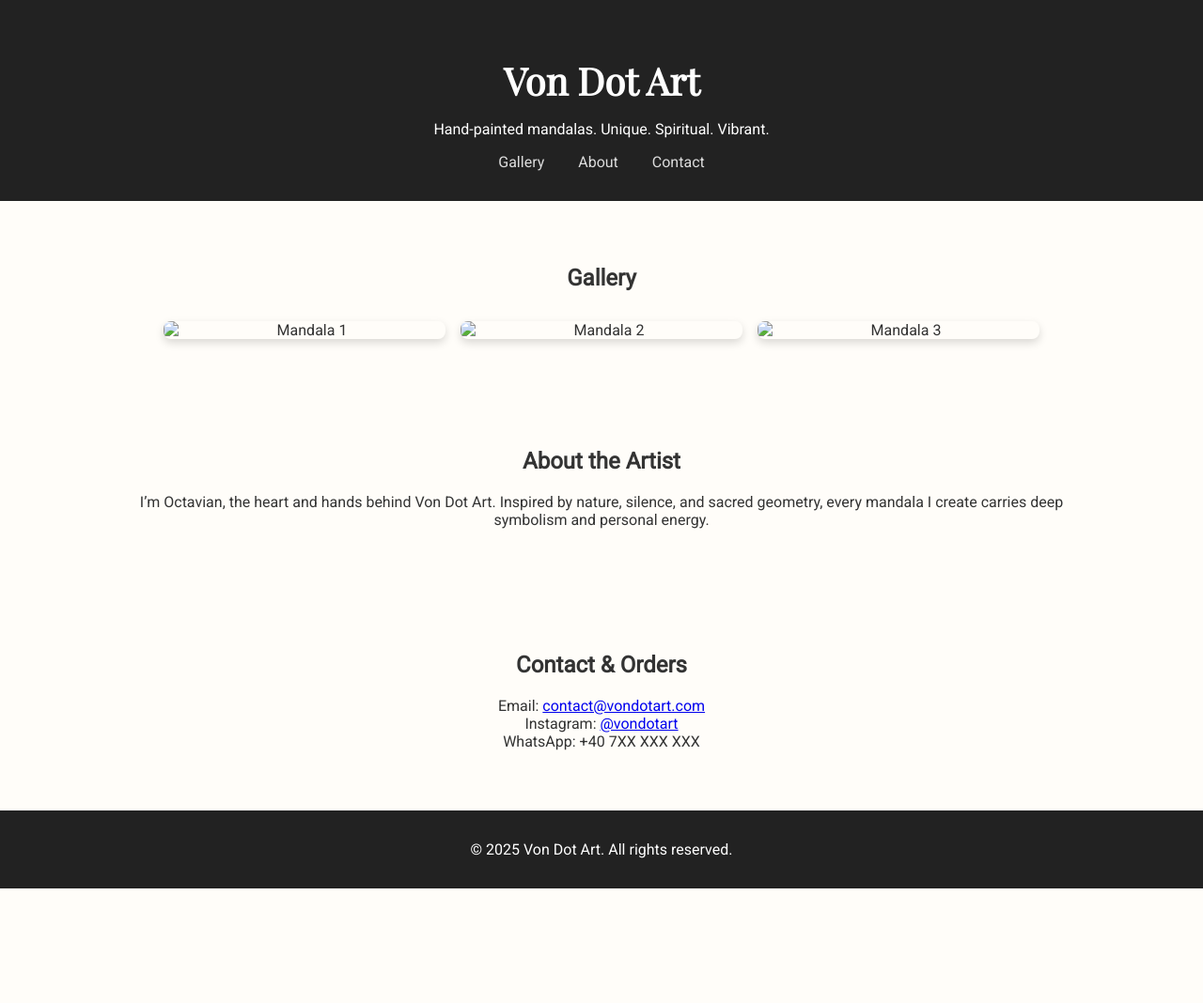
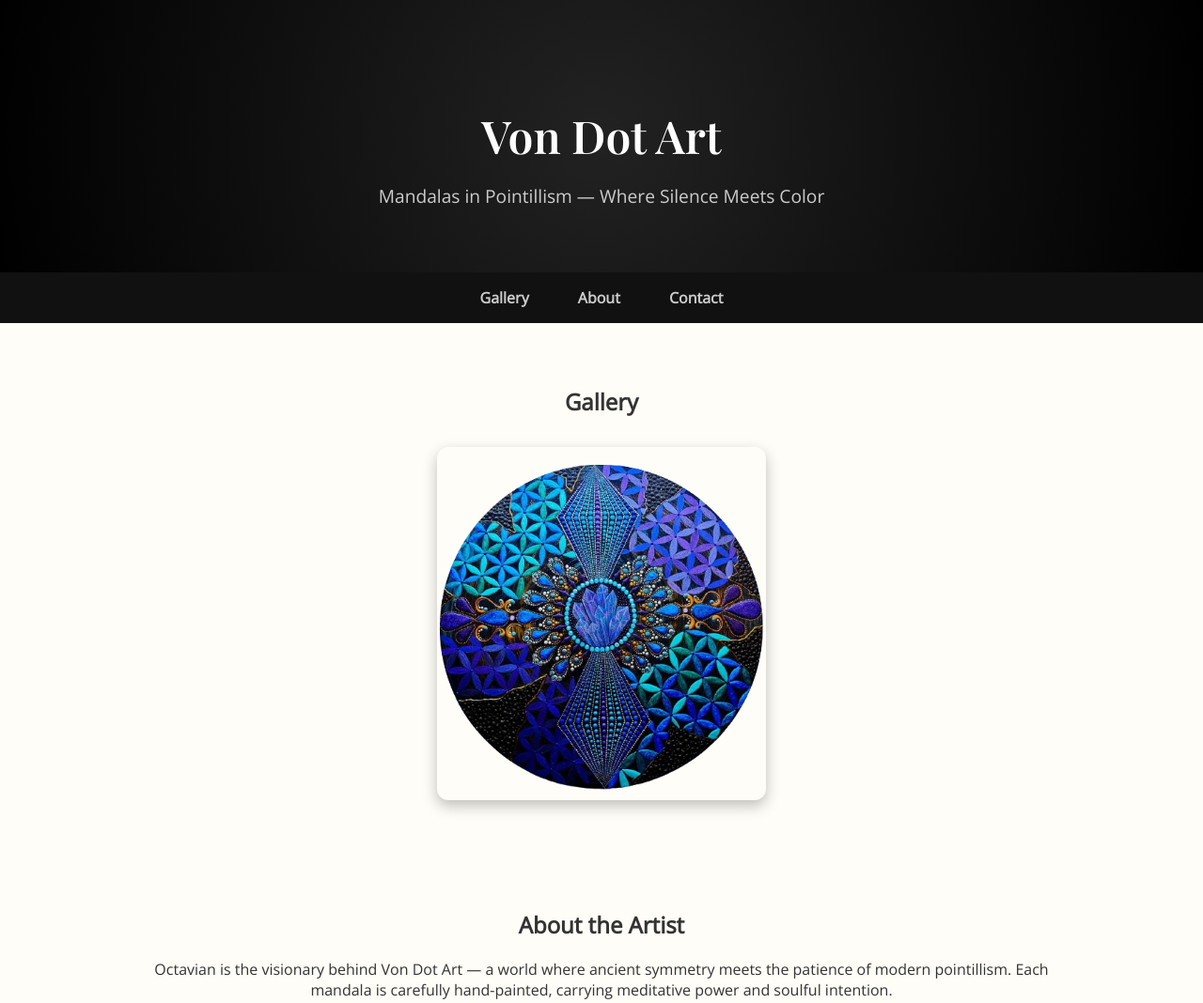
Before and after one commit to osman1985/Vondotart, a plain HTML site: page index.html in a window 1280 px wide. Shown: the top 1068 px of the page at 94% size. Before the commit the page ends 946 px from the top, so only its background shows below. Drawn offline with nearby package versions, Linux system fonts and the light colour scheme.

Commit message:
Add files via upload

```diff
--- a/index.html
+++ b/index.html
@@ -3,39 +3,38 @@
 <head>
   <meta charset="UTF-8" />
   <meta name="viewport" content="width=device-width, initial-scale=1.0"/>
-  <title>Von Dot Art</title>
+  <title>Von Dot Art | Pointillism Mandalas</title>
   <link rel="stylesheet" href="style.css" />
-  <link href="https://fonts.googleapis.com/css2?family=Playfair+Display&family=Roboto&display=swap" rel="stylesheet">
+  <link href="https://fonts.googleapis.com/css2?family=Playfair+Display:wght@600&family=Open+Sans&display=swap" rel="stylesheet">
 </head>
 <body>
   <header>
-    <div class="container">
+    <div class="hero-text">
       <h1>Von Dot Art</h1>
-      <p>Hand-painted mandalas. Unique. Spiritual. Vibrant.</p>
-      <nav>
-        <a href="#gallery">Gallery</a>
-        <a href="#about">About</a>
-        <a href="#contact">Contact</a>
-      </nav>
+      <p>Mandalas in Pointillism — Where Silence Meets Color</p>
     </div>
   </header>
 
-  <section id="gallery" class="section gallery">
+  <nav>
+    <a href="#gallery">Gallery</a>
+    <a href="#about">About</a>
+    <a href="#contact">Contact</a>
+  </nav>
+
+  <section id="gallery" class="section">
     <h2>Gallery</h2>
     <div class="grid">
-      <img src="images/mandala1.jpg" alt="Mandala 1">
-      <img src="images/mandala2.jpg" alt="Mandala 2">
-      <img src="images/mandala3.jpg" alt="Mandala 3">
+      <img src="images/1000018195-removebg-preview.png" alt="Mandala">
     </div>
   </section>
 
   <section id="about" class="section">
     <h2>About the Artist</h2>
-    <p>I’m Octavian, the heart and hands behind Von Dot Art. Inspired by nature, silence, and sacred geometry, every mandala I create carries deep symbolism and personal energy.</p>
+    <p>Octavian is the visionary behind Von Dot Art — a world where ancient symmetry meets the patience of modern pointillism. Each mandala is carefully hand-painted, carrying meditative power and soulful intention.</p>
   </section>
 
   <section id="contact" class="section contact">
-    <h2>Contact & Orders</h2>
+    <h2>Contact</h2>
     <p>Email: <a href="mailto:contact@vondotart.com">contact@vondotart.com</a><br>
        Instagram: <a href="https://instagram.com/vondotart" target="_blank">@vondotart</a><br>
        WhatsApp: +40 7XX XXX XXX</p>
--- a/style.css
+++ b/style.css
@@ -1,24 +1,37 @@
 body {
   margin: 0;
-  font-family: 'Roboto', sans-serif;
-  background: #fffdf9;
+  font-family: 'Open Sans', sans-serif;
+  background: #fffdf7;
   color: #333;
 }
 header {
-  background: #222;
+  background: radial-gradient(circle at center, #222 0%, #000 100%);
   color: white;
-  padding: 2rem 1rem;
+  padding: 5rem 1rem 3rem;
   text-align: center;
 }
 header h1 {
   font-family: 'Playfair Display', serif;
-  font-size: 2.5rem;
-  margin-bottom: 0.2rem;
+  font-size: 3rem;
+  margin-bottom: 0.3rem;
 }
-header nav a {
-  margin: 0 1rem;
-  color: #ddd;
+header p {
+  font-size: 1.2rem;
+  color: #ccc;
+}
+nav {
+  background: #111;
+  text-align: center;
+  padding: 1rem;
+}
+nav a {
+  color: #ccc;
+  margin: 0 1.5rem;
   text-decoration: none;
+  font-weight: bold;
+}
+nav a:hover {
+  color: #fff;
 }
 .section {
   padding: 3rem 1rem;
@@ -26,25 +39,26 @@ header nav a {
   margin: auto;
   text-align: center;
 }
-.gallery .grid {
+.grid {
   display: flex;
+  justify-content: center;
   flex-wrap: wrap;
-  justify-content: center;
-  gap: 1rem;
+  gap: 2rem;
   margin-top: 2rem;
 }
-.gallery img {
-  width: 300px;
-  border-radius: 8px;
-  transition: transform 0.3s;
-  box-shadow: 0 4px 10px rgba(0,0,0,0.15);
+.grid img {
+  max-width: 350px;
+  border-radius: 12px;
+  box-shadow: 0 6px 15px rgba(0,0,0,0.25);
+  transition: transform 0.3s ease;
 }
-.gallery img:hover {
-  transform: scale(1.03);
+.grid img:hover {
+  transform: scale(1.05);
 }
 footer {
-  background: #222;
+  background: #111;
   color: white;
   text-align: center;
-  padding: 1rem;
+  padding: 2rem 1rem;
+  margin-top: 4rem;
 }
```
